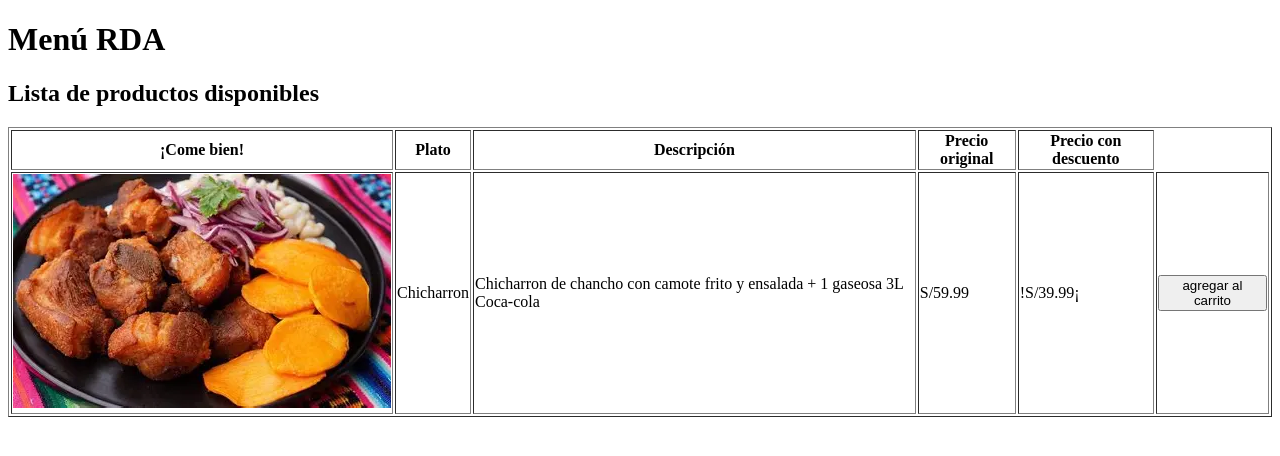
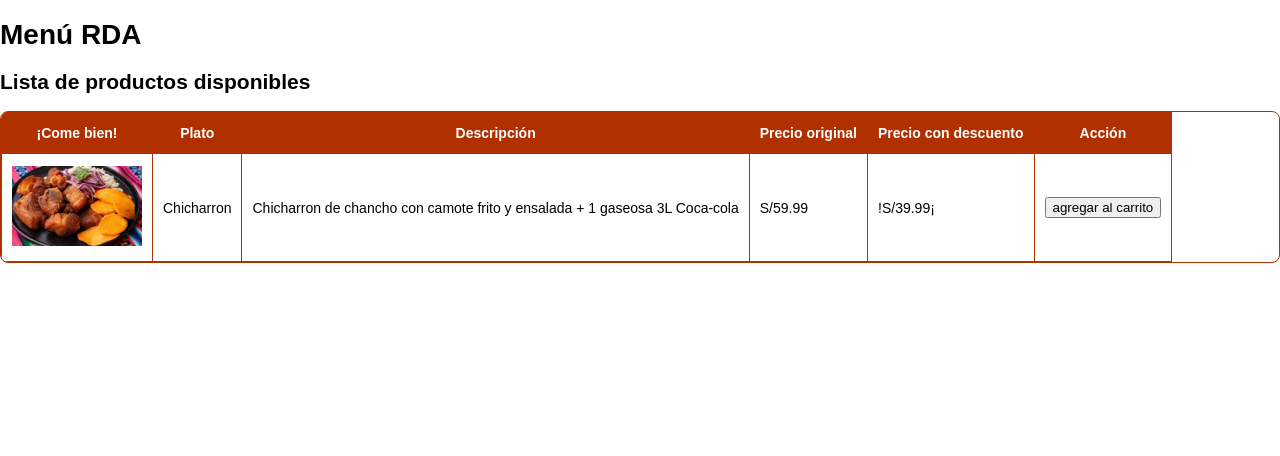
Before and after one commit to Galaxy7bluecosmic/Proyecto-Taller-de-dise-o-Web, a PHP site: page /menu.html in a window 1280 px wide. Shown: the top 456 px of the page. Run offline with PHP 8.4, Linux system fonts and the light colour scheme.

Commit message:
cambios en la tabla menu.html

```diff
--- a/css/estilo.css
+++ b/css/estilo.css
@@ -1,5 +1,7 @@
 body {
     margin: 0;
+    font-family: Arial, sans-serif;
+    font-size: 14px;
 }
 * {
     box-sizing:border-box;
--- /dev/null
+++ b/css/menuEstilo.css
@@ -0,0 +1,20 @@
+:root {
+    --colorResaltante: #b03000;
+}
+
+.contenedorTabla {
+    border-collapse: collapse;
+    border: 1px solid var(--colorResaltante);
+    border-radius: 8px;
+    overflow: hidden;
+    width: 100%;
+    display: inline-block;
+}
+.contenedorTabla th, .contenedorTabla td {
+    border: 1px solid var(--colorResaltante);
+    padding: 12px 10px;
+}
+.contenedorTabla th {
+    background-color: var(--colorResaltante);
+    color: white;
+}
--- a/menu.html
+++ b/menu.html
@@ -1,28 +1,32 @@
 <!DOCTYPE html>
 <html lang="en">
+
 <head>
     <meta charset="UTF-8">
     <meta name="viewport" content="width=device-width, initial-scale=1.0">
+    <link rel="stylesheet" href="css/estilo.css">
+    <link rel="stylesheet" href="css/menuEstilo.css">
     <title>Menu RDA</title>
 </head>
 <header>
     <h1>Menú RDA</h1>
 </header>
+
 <body>
     <main>
         <h2>Lista de productos disponibles</h2>
         <section class="tablamenu">
-            <table border="1" >
-                <ul>
+            <table border="1" class="contenedorTabla">
                 <tr>
                     <th>¡Come bien!</th>
                     <th>Plato</th>
                     <th>Descripción</th>
                     <th>Precio original</th>
                     <th>Precio con descuento</th>
+                    <th>Acción</th>
                 </tr>
                 <tr>
-                        <td><img src="img/chicharron.jpg" alt="Error imagen no disponible"></td>
+                    <td><img src="img/chicharron.jpg" alt="Error imagen no disponible" width="130px"></td>
                     <td>Chicharron</td>
                     <td>Chicharron de chancho con camote frito y ensalada + 1 gaseosa 3L Coca-cola</td>
                     <td>S/59.99</td>
@@ -30,11 +34,10 @@
                     <td><button>agregar al carrito</button></td>
                 </tr>
                 <!--agregar mas asi o cambiar el cuadro de menu -->
-                </ul>
-
             </table>
         </section>
 
     </main>
 </body>
+
 </html>
```
Also changed, not shown: index.html (+0 -9 lines). Lines whose indentation alone changed are shown as unchanged.
